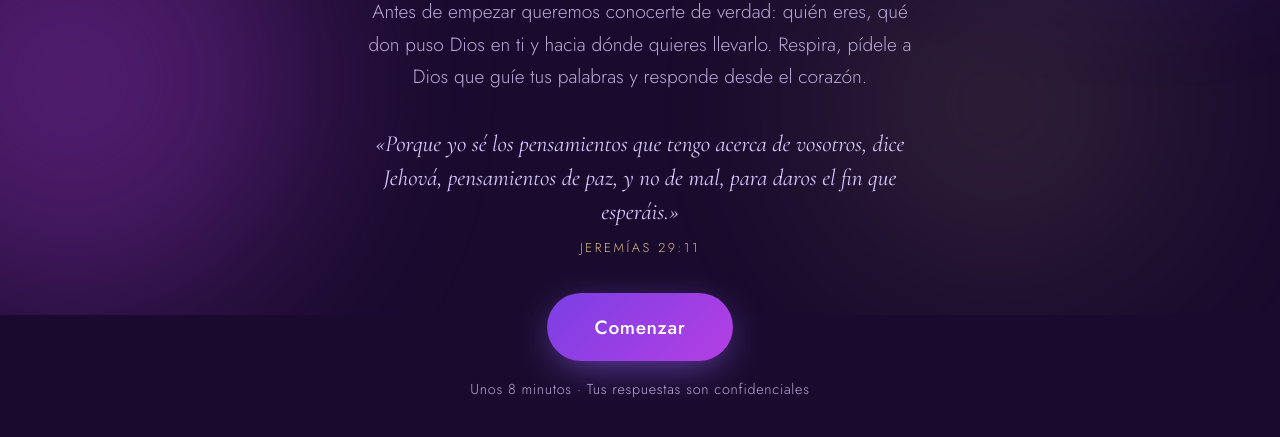
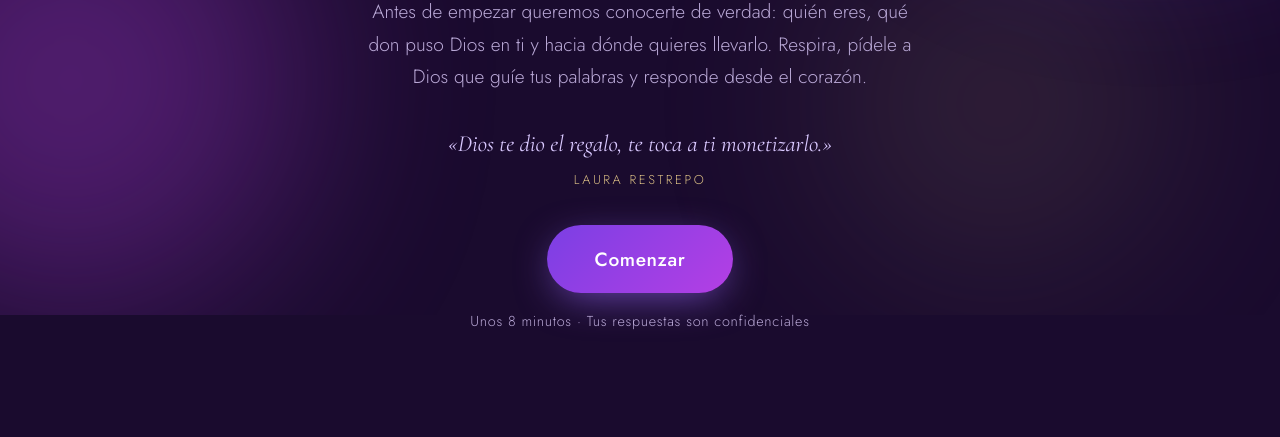
Before and after one commit to Guille1133/Laura-marca, a plain HTML site: page admision/index.html in a window 1280 px wide. Shown: the part 485-922 px from the top of the page. After the commit the page ends 899 px from the top, so only its background shows below. Drawn offline with nearby package versions, Linux system fonts and the light colour scheme.

Commit message:
Admisión: frase de la marca en la bienvenida en vez del versículo
Co-Authored-By: Claude Opus 5.5 <noreply@anthropic.com>

```diff
--- a/admision/index.html
+++ b/admision/index.html
@@ -44,9 +44,8 @@
         y responde desde el corazón.
       </p>
       <blockquote class="versiculo">
-        «Porque yo sé los pensamientos que tengo acerca de vosotros, dice Jehová,
-        pensamientos de paz, y no de mal, para daros el fin que esperáis.»
-        <cite>Jeremías 29:11</cite>
+        «Dios te dio el regalo, te toca a ti monetizarlo.»
+        <cite>Laura Restrepo</cite>
       </blockquote>
       <button type="button" class="btn btn--big" data-start>Comenzar</button>
       <p class="cta-note" data-resume hidden>Guardamos lo que ya habías respondido.</p>
```
